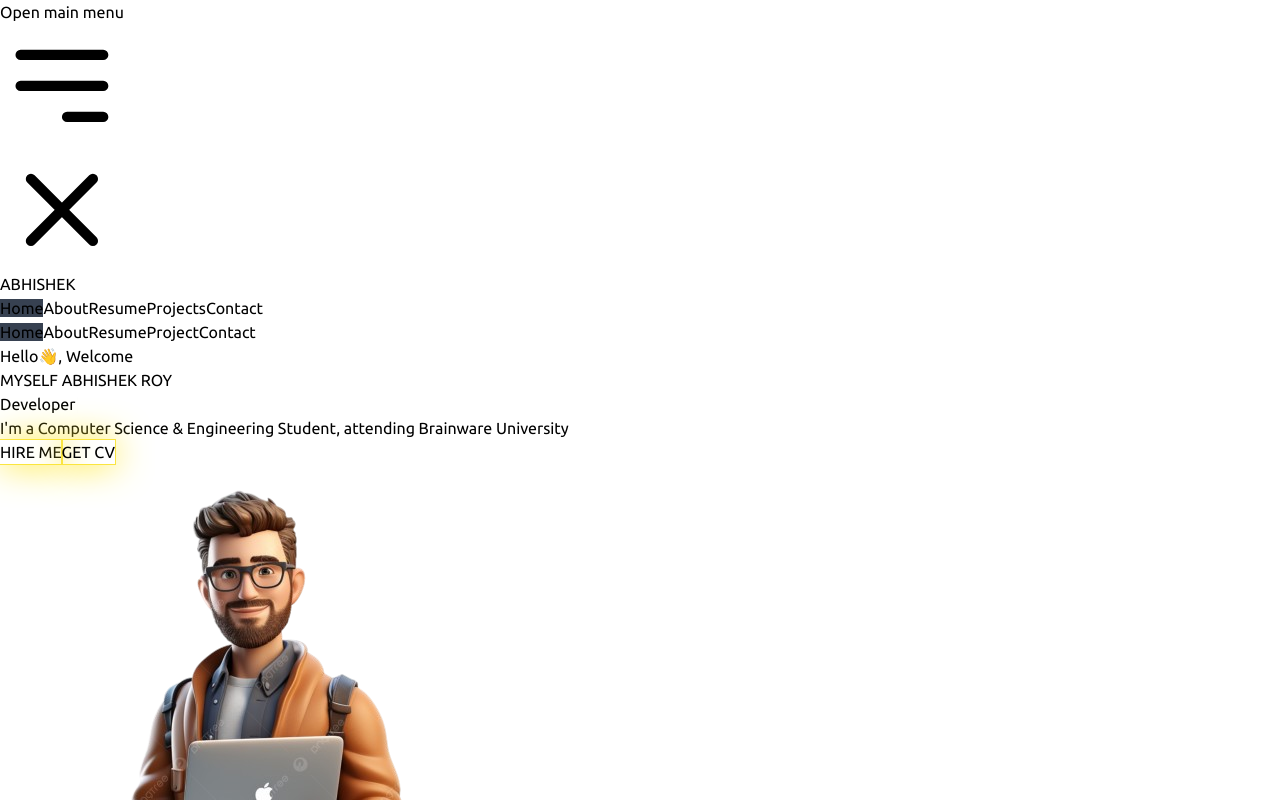
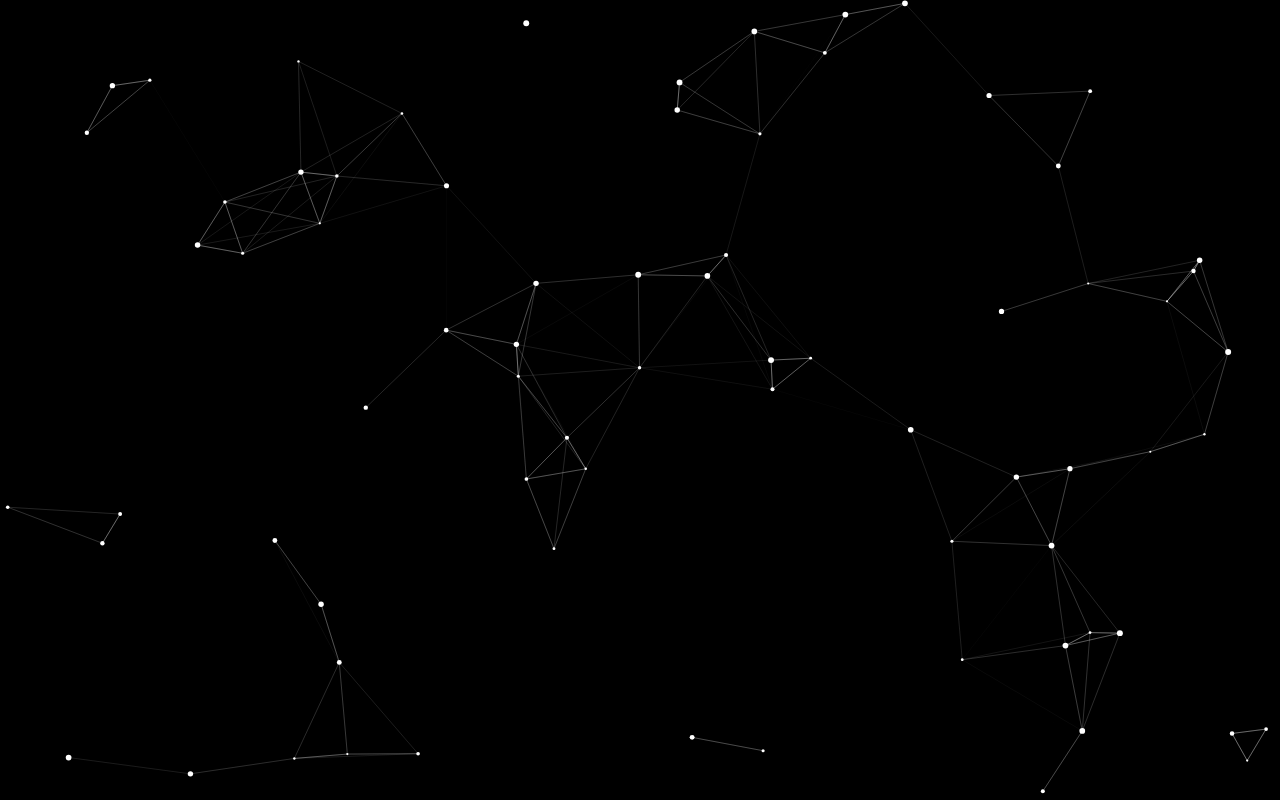
Before and after one commit to Abhishek-Royy/abhishek-web, a React (Vite) app in the folder frontend/: page / in a window 1280 px wide. Shown: the top 800 px of the page. Built offline with nearby package versions, Linux system fonts and the light colour scheme.

Commit message:
ts particle added

```diff
--- a/frontend/package.json
+++ b/frontend/package.json
@@ -11,6 +11,9 @@
   },
   "dependencies": {
     "@emailjs/browser": "^4.4.1",
+    "@tsparticles/all": "^3.5.0",
+    "@tsparticles/react": "^3.0.0",
+    "@tsparticles/slim": "^3.5.0",
     "chart.js": "^4.4.3",
     "react": "^18.3.1",
     "react-chartjs-2": "^5.2.0",
--- a/frontend/src/App.jsx
+++ b/frontend/src/App.jsx
@@ -9,6 +9,8 @@ import Aboutpage from "./pages/About";
 import Contactpage from "./pages/Contact";
 import Projectpage from "./pages/Projects";
 import Notfound from "./pages/Notfound";
+
+
 
 function App() {
   return (
--- a/frontend/src/components/Footer.jsx
+++ b/frontend/src/components/Footer.jsx
@@ -25,7 +25,7 @@ const Footer = () => {
                 <a
                   className="hover:scale-110"
                   target="_blank"
-                  href="https://facebook.com/login/"
+                  href="https://www.facebook.com/profile.php?id=100033861155295"
                 >
                   <img
                     alt="facebook icon"
@@ -41,7 +41,7 @@ const Footer = () => {
                 <a
                   className="hover:scale-110"
                   target="_blank"
-                  href="https://www.instagram.com/accounts/login/?hl=en"
+                  href="https://www.instagram.com/itz.abhishek2.o/"
                 >
                   <img
                     alt="instagram icon"
@@ -73,7 +73,7 @@ const Footer = () => {
                 <a
                   className="hover:scale-110"
                   target="_blank"
-                  href="https://www.linkedin.com/login"
+                  href="https://www.linkedin.com/in/abhishek-roy-4a5244239/"
                 >
                   <img
                     alt="inkdin icon"
--- /dev/null
+++ b/frontend/src/components/Particle.jsx
@@ -0,0 +1,103 @@
+import Particles, { initParticlesEngine } from "@tsparticles/react";
+import { useEffect, useMemo, useState } from "react";
+// import { loadAll } from "@/tsparticles/all"; // if you are going to use `loadAll`, install the "@tsparticles/all" package too.
+// import { loadFull } from "tsparticles"; // if you are going to use `loadFull`, install the "tsparticles" package too.
+import { loadSlim } from "@tsparticles/slim"; // if you are going to use `loadSlim`, install the "@tsparticles/slim" package too.
+// import { loadBasic } from "@tsparticles/basic"; // if you are going to use `loadBasic`, install the "@tsparticles/basic" package too.
+
+const Particle = (props) => {
+  const [init, setInit] = useState(false);
+  // this should be run only once per application lifetime
+  useEffect(() => {
+    initParticlesEngine(async (engine) => {
+      // you can initiate the tsParticles instance (engine) here, adding custom shapes or presets
+      // this loads the tsparticles package bundle, it's the easiest method for getting everything ready
+      // starting from v2 you can add only the features you need reducing the bundle size
+      //await loadAll(engine);
+      //await loadFull(engine);
+      await loadSlim(engine);
+      //await loadBasic(engine);
+    }).then(() => {
+      setInit(true);
+    });
+  }, []);
+
+  const particlesLoaded = (container) => {
+    console.log(container);
+  };
+
+  const options = useMemo(
+    () => ({
+      background: {
+        color: {
+          value: "#000",
+        },
+      },
+      fpsLimit: 120,
+      interactivity: {
+        events: {
+          onClick: {
+            enable: true,
+            mode: "repulse",
+          },
+          onHover: {
+            enable: true,
+            mode: "grab",
+          },
+        },
+        modes: {
+          push: {
+            distance: 200,
+            duration: 15,
+          },
+          grab: {
+            distance: 150,
+          },
+        },
+      },
+      particles: {
+        color: {
+          value: "#FFFFFF",
+        },
+        links: {
+          color: "#FFFFFF",
+          distance: 150,
+          enable: true,
+          opacity: 0.3,
+          width: 1,
+        },
+        move: {
+          direction: "none",
+          enable: true,
+          outModes: {
+            default: "bounce",
+          },
+          random: true,
+          speed: 1,
+          straight: false,
+        },
+        number: {
+          density: {
+            enable: true,
+          },
+          value: 150,
+        },
+        opacity: {
+          value: 1.0,
+        },
+        shape: {
+          type: "circle",
+        },
+        size: {
+          value: { min: 1, max: 3 },
+        },
+      },
+      detectRetina: true,
+    }),
+    []
+  );
+
+  return <Particles id={props.id} init={particlesLoaded} options={options} />;
+};
+
+export default Particle;
--- a/frontend/src/index.css
+++ b/frontend/src/index.css
@@ -38,3 +38,11 @@
 .active{
   background-color: rgb(55 65 81/1);
 }
+
+
+#particles canvas {
+  z-index: -1;
+  height: 100%;
+  width: 100%;
+  position:absolute;
+}
--- a/frontend/src/pages/About.jsx
+++ b/frontend/src/pages/About.jsx
@@ -1,12 +1,16 @@
 import React from "react";
 import AboutSkills from "../components/AboutSkills";
 import ExperienceSection from "../components/Experience";
+
+import ParticleComponents from "../components/Particle"
 
 function About() {
   return (
     <>
       <div className="main w-full min-h-full">
-        <div className="w-full  h-auto bg-black text-white md:px-32 pt-10 lg:pt-0">
+      <ParticleComponents id="particles" />
+        {/* <div className="w-full  h-auto bg-black text-white md:px-32 pt-10 lg:pt-0"> */}
+        <div className="w-full  h-auto text-white md:px-32 pt-20 lg:pt-0">
           <h1 className="w-max   p-3 h-max md:mx-0  justify-center text-3xl font-bold animate-bounce flex items-center gap-3 text-[#fff] lg:pt-16 ">
             ABOUT ME !
           </h1>
--- a/frontend/src/pages/Contact.jsx
+++ b/frontend/src/pages/Contact.jsx
@@ -1,5 +1,9 @@
 import React, { useRef, useState } from "react";
 import emailjs from "@emailjs/browser";
+
+
+
+import ParticleComponents from "../components/Particle"
 
 function Contact() {
   const form = useRef();
@@ -30,8 +34,10 @@ function Contact() {
 
   return (
     <>
-      <section className="bg-black">
-        <div className="py-8 lg:py-16 px-4 mx-auto max-w-screen-md">
+
+      <section className="">
+      <ParticleComponents id="particles" />
+        <div className="py-16 lg:py-16 px-4 mx-auto max-w-screen-md">
           <h2 className="mb-4 text-4xl tracking-tight font-extrabold text-center text-[#ffe72f]">
             Get In Touch
           </h2>
--- a/frontend/src/pages/Home.jsx
+++ b/frontend/src/pages/Home.jsx
@@ -2,12 +2,15 @@ import React, { useEffect } from "react";
 import Typed from "typed.js";
 import mainImage from "../assets/mainImg.png";
 import { FaCode } from "react-icons/fa";
-import { NavLink } from "react-router-dom";
 
 import WhatDo from "../components/WhatDo";
 
 import SkillChart from "../components/SkillChart";
 import Faq from "../components/Faq";
+
+
+
+import ParticleComponents from "../components/Particle"
 
 function Home() {
   useEffect(() => {
@@ -26,8 +29,11 @@ function Home() {
   return (
     <>
       <div className="main w-full min-h-full">
+
+      <ParticleComponents id="particles" />
         {/* SECTION-1 */}
-        <div className="sec-1 w-full lg:h-[90vh] h-auto bg-black text-white md:px-32 pt-20 lg:pt-0">
+        <div className="sec-1 w-full lg:h-[90vh] h-auto  text-white md:px-32 pt-20 lg:pt-0">
+        {/* <div className="sec-1 w-full lg:h-[90vh] h-auto bg-black text-white md:px-32 pt-20 lg:pt-0"> */}
           <div className="w-full  h-full md:flex">
             <div className="left w-[95%] m-auto  md:w-1/2 h-full  flex flex-col items-start  justify-center">
               <h3 className="text-3xl font-bold">Hello👋, Welcome</h3>
@@ -43,30 +49,33 @@ function Home() {
               </p>
               <div className="gap-10 w-full flex mt-8">
                 {/* <NavLink to="/contact"> */}
-                <button
-                  className="border rounded-lg font-medium text-base py-3 w-44 hover:bg-[#EAB308] hover:text-black ease-in duration-300"
+                <a
+                  href="/contact"
+                  className="border rounded-lg text-center font-medium text-base py-3 w-44 hover:bg-[#EAB308] hover:text-black ease-in duration-300"
                   style={{
                     boxShadow:
                       " #ffe72f 0px 1px 36px 0px, #f9e447 0px 0px 0px 1px",
                   }}
                 >
                   HIRE ME
-                </button>
+                </a>
                 {/* </NavLink> */}
+                {/* <a
+                  href="https://drive.google.com/file/d/10FIoMgxfFh8U4K-MU3QPhGXSisze_O2a/view?usp=sharing"
+                  target="_blank"
+                > */}
                 <a
                   href="https://drive.google.com/file/d/10FIoMgxfFh8U4K-MU3QPhGXSisze_O2a/view?usp=sharing"
                   target="_blank"
+                  className="border rounded-lg font-medium text-center text-base py-3 w-44 hover:bg-[#EAB308] hover:text-black ease-in duration-300"
+                  style={{
+                    boxShadow:
+                      " #ffe72f 0px 1px 36px 0px, #f9e447 0px 0px 0px 1px",
+                  }}
                 >
-                  <button
-                    className="border rounded-lg font-medium text-base py-3 w-44 hover:bg-[#EAB308] hover:text-black ease-in duration-300"
-                    style={{
-                      boxShadow:
-                        " #ffe72f 0px 1px 36px 0px, #f9e447 0px 0px 0px 1px",
-                    }}
-                  >
-                    GET CV
-                  </button>
+                  GET CV
                 </a>
+                {/* </a> */}
               </div>
             </div>
             <div className="right  lg:w-1/2 w-[95%] m-auto h-full mt-10 lg:mt-0 flex items-center justify-end">
@@ -134,7 +143,9 @@ function Home() {
 
         {/* SECTION-3 */}
 
-        <div className="sec-3 w-full h-auto md:pt-20 bg-gradient-to-tr from-black to-[#010815] py-10  md:px-32 text-white">
+        <div className="sec-3 w-full h-auto md:pt-20  py-10  md:px-32 text-white">
+        {/* <div className="sec-3 w-full h-auto md:pt-20 bg-gradient-to-tr from-black to-[#010815] py-10  md:px-32 text-white"> */}
+        <ParticleComponents id="particles" />
           <h1 className="w-max   p-3 h-max md:mx-0 mx-auto justify-center text-3xl font-bold animate-bounce flex items-center gap-3 text-[#fff] mb-5">
             WHAT I DO !
           </h1>
--- a/frontend/src/pages/Projects.jsx
+++ b/frontend/src/pages/Projects.jsx
@@ -1,10 +1,17 @@
 import React from "react";
 import AllProjects from "../components/AllProjects";
+
+
+import ParticleComponents from "../components/Particle"
 
 function Projects() {
   return (
     <>
-      <div className="main w-full h-auto md:pt-20 bg-gradient-to-br from-black to-[#010815] py-10  md:px-32 text-white">
+    <div>
+
+    <ParticleComponents id="particles" />
+      {/* <div className="main w-full h-auto md:pt-20 bg-gradient-to-br from-black to-[#010815] py-10  md:px-32 text-white"> */}
+      <div className="main w-full h-auto md:pt-20 py-20  md:px-32 text-white">
         <div>
           <h1 className="md:w-max w-[95%]  p-3 h-max md:mx-0 mx-auto justify-center text-3xl font-bold animate-bounce flex items-center gap-3 text-[#fff] mb-5">
             MY CREATIVE PROJECT IDEA
@@ -12,6 +19,8 @@ function Projects() {
           <AllProjects />
         </div>
       </div>
+
+      </div>
     </>
   );
 }
```
Also changed, not shown: 1 other file (tests, documents, lock files or other folders).
